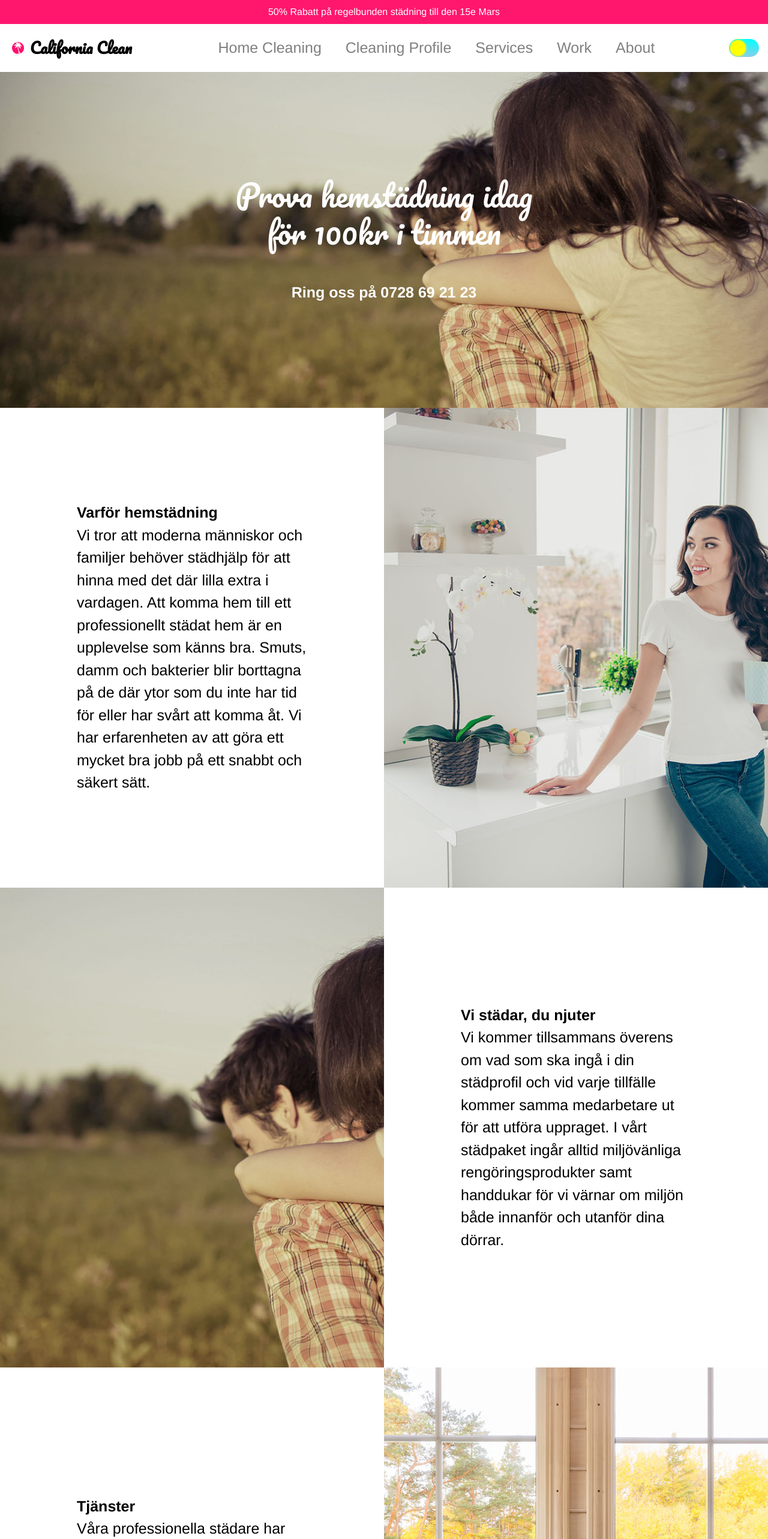
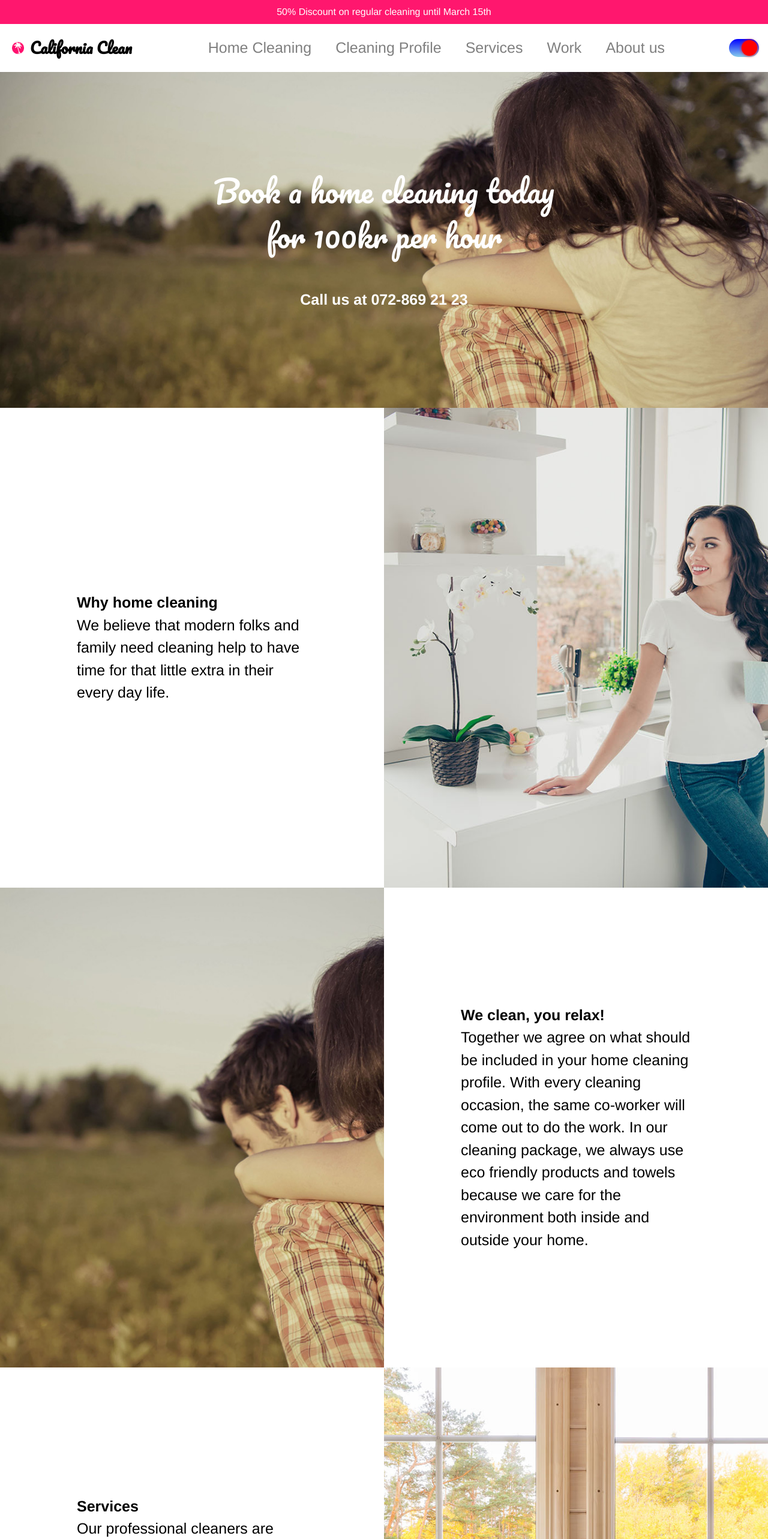
Before and after one commit to bvalean1997/californiaclean, a React (Create React App) app: page / in a window 1280 px wide. Shown: the top 2566 px of the page at 60% size. Built offline with nearby package versions, Linux system fonts and the light colour scheme.

Commit message:
Fix language toggle button with setTimeout

```diff
--- a/public/locales/en/translation.json
+++ b/public/locales/en/translation.json
@@ -1,4 +1,7 @@
 {
+  "Alert": {
+    "1": "50% Discount on regular cleaning until March 15th"
+  },
   "HomeCleaning": {
     "1": "Home Cleaning"
   },
@@ -13,5 +16,40 @@
   },
   "About": {
     "1": "About"
+  },
+  "Try": {
+    "1": "Book a home cleaning today",
+    "2": "for 100kr per hour",
+    "3": "Call us at 072-869 21 23"
+  },
+  "WhyHomeCleaning": {
+    "1": "Why home cleaning",
+    "2": "We believe that modern folks and family need cleaning help to have time for that little extra in their every day life."
+  },
+  "Enjoy": {
+    "1": "We clean, you relax!",
+    "2": "Together we agree on what should be included in your home cleaning profile. With every cleaning occasion, the same co-worker will come out to do the work. In our cleaning package, we always use eco friendly products and towels because we care for the environment both inside and outside your home."
+  },
+  "Services": {
+    "1": "Services",
+    "2": "Our professional cleaners are trained in regular cleaning, deep cleaning, windows washing, kitchen and bathroom cleaning as well as moving cleaning. We cover all your cleaning needs home and if there is something you need that is not standard, you can always add additional services."
+  },
+  "Work": {
+    "1": "Work",
+    "2": "Want to work with California Clean? We train personell in cleaning and all our staff members will go through a rigorous training with everything from material knowledge and furniture care to the use of cleaning products, clothing care and special equipment. Because many of our crew members come from English speaking countries we even do Swedish language sessions together."
+  },
+  "About": {
+    "1": "About us",
+    "2": "California Clean was established in Orange & Los Angeles County, California in 1996 and was run successfully for 10 sunshine years ;). Later we moved to Belgium, soon to Holland and now we are based in Sweden."
+  },
+  "FooterServices": {
+    "1": "Services",
+    "2": "Deep Cleaning",
+    "3": "Home Cleaning",
+    "4": "Kitchen Cleaning",
+    "5": "Windows Cleaning",
+    "6": "Relocation Cleaning",
+    "7": "Office & Retail Cleaning",
+    "8": "Post Construction Cleaning"
   }
 }
--- a/public/locales/se/translation.json
+++ b/public/locales/se/translation.json
@@ -1,4 +1,7 @@
 {
+  "Alert": {
+    "1": "50% Rabatt på regelbunden städning tills den 15e Mars"
+  },
   "HomeCleaning": {
     "1": "Hemstädning"
   },
@@ -9,9 +12,44 @@
     "1": "Tjänster"
   },
   "Work": {
-    "1": "Personal"
+    "1": "Personalutbildning"
   },
   "About": {
     "1": "Om Oss"
+  },
+  "Try": {
+    "1": "Boka hemstädning idag",
+    "2": "för 100kr i timmen",
+    "3": "Ring oss på 072-869 21 23"
+  },
+  "WhyHomeCleaning": {
+    "1": "Varför hemstädning?",
+    "2": "Vi tror att moderna människor och familjer behöver städhjälp för att hinna med det där lilla extra i vardagen. Att komma hem till ett professionellt städat hem är en upplevelse som känns bra. Smuts, damm och bakterier blir borttagna på de där ytor som du inte har tid för eller har svårt att komma åt. Vi har erfarenheten av att göra ett mycket bra jobb på ett snabbt och säkert sätt."
+  },
+  "Enjoy": {
+    "1": "Vi städar, du njuter!",
+    "2": "Vi kommer tillsammans överens om vad som ska ingå i din städprofil och vid varje tillfälle kommer samma medarbetare ut för att utföra uppraget. I vårt städpaket ingår alltid miljövänliga rengöringsprodukter samt handdukar för vi värnar om miljön både innanför och utanför dina dörrar."
+  },
+  "Services": {
+    "1": "Tjänster",
+    "2": "Våra professionella städare har utbildning inom Första-gångs-städning, storstädning, fönsterputs, köks och badrumsstädning, samt flyttstädning. I princip så täcker vi alla dina städbehov hemma och är det något som inte är standard går det alltid att lägga till extra tjänster."
+  },
+  "Work": {
+    "1": "Personalutbildning",
+    "2": "Vill du jobba med California Clean? Vi tränar personal i städning och alla medarbetare genomgår en omfattande utbildning med allt från materialkunskap och möbelvård till användning av städprodukter klädvård och specialutrustning. Eftersom många av våra medarbetare kommer från engelskspråkiga länder tränar vi till och med Svenska tillsammans."
+  },
+  "About": {
+    "1": "Om Oss",
+    "2": "California Clean etablerades 1996 i Californien och drevs framgångsrikt i 10 soliga år ;) Senare flyttade vi till Nederländerna och Belgien och nu är vi stadgade i Sverige."
+  },
+  "FooterServices": {
+    "1": "Tjänster",
+    "2": "Storstädning",
+    "3": "Hemstädning",
+    "4": "Köksstädning",
+    "5": "Fönsterputs",
+    "6": "Flyttstädning",
+    "7": "Företagsstädning",
+    "8": "Renoveringsstädning"
   }
 }
--- a/src/App.css
+++ b/src/App.css
@@ -14,7 +14,7 @@ html {
 
 h1 {
   font-size: 2rem;
-  line-height: 2.5rem;
+  line-height: 3rem;
   font-family: "Pacifico", cursive;
   font-weight: 100;
   margin-bottom: 50px;
--- a/src/App.js
+++ b/src/App.js
@@ -5,6 +5,7 @@ import SideDrawer from './components/SideDrawer/SideDrawer'
 import Backdrop from './components/Backdrop/Backdrop'
 import Top from './components/Top'
 import Footer from './components/Footer'
+import { useTranslation } from 'react-i18next'
 
 import Aos from 'aos'
 import "aos/dist/aos.css"
@@ -12,6 +13,7 @@ import "aos/dist/aos.css"
 
 const App = () => {
 
+  const { t, i18n } = useTranslation()
   const [sideDrawerOpen, setsideDrawerOpen] = useState(false)
 
   const drawerToggleClickHandler = () => {
@@ -45,16 +47,16 @@ const App = () => {
 
       <div className="top">
         <div>
-          <h1>Prova hemstädning idag<br/>för 100kr i timmen</h1>
-          <h3>Ring oss på 0728 69 21 23</h3>
+          <h1>{t('Try.1')}<br/>{t('Try.2')}</h1>
+          <h3>{t('Try.3')}</h3>
         </div>
       </div>
 
       <div id="hemstadning" className="flexBox">
         <div className="box1 "></div>
         <div className="box2" data-aos="fade-right">
-          <h2>Varför hemstädning</h2>
-          <p>Vi tror att moderna människor och familjer behöver städhjälp för att hinna med det där lilla extra i vardagen. Att komma hem till ett professionellt städat hem är en upplevelse som känns bra. Smuts, damm och bakterier blir borttagna på de där ytor som du inte har tid för eller har svårt att komma åt. Vi har erfarenheten av att göra ett mycket bra jobb på ett snabbt och säkert sätt.</p></div>
+          <h2>{t('WhyHomeCleaning.1')}</h2>
+          <p>{t('WhyHomeCleaning.2')}</p></div>
         <div className="box3"></div>
         <div className="box4 background1"></div>
       </div>
@@ -63,9 +65,9 @@ const App = () => {
       <div id="stadprofil" className="flexBox">
         <div className="box5 background2"></div>
         <div className="box6"></div>
-        <div className="box7" data-aos="fade-left">
-          <h2>Vi städar, du njuter</h2>
-          <p>Vi kommer tillsammans överens om vad som ska ingå i din städprofil och vid varje tillfälle kommer samma medarbetare ut för att utföra uppraget. I vårt städpaket ingår alltid miljövänliga rengöringsprodukter samt handdukar för vi värnar om miljön både innanför och utanför dina dörrar.</p>
+        <div className="box7" data-aos="fade-right">
+          <h2>{t('Enjoy.1')}</h2>
+          <p>{t('Enjoy.2')}</p>
         </div>
         <div className="box8"></div>
       </div>
@@ -74,8 +76,8 @@ const App = () => {
       <div id="tjanster" className="flexBox">
         <div className="box1"></div>
         <div className="box2" data-aos="fade-right">
-          <h2>Tjänster</h2>
-          <p>Våra professionella städare har utbildning inom Första-gångs-städning, storstädning, fönsterputs, köks och badrumsstädning, samt flyttstädning. I princip så täcker vi alla dina städbehov hemma och är det något som inte är standard går det alltid att lägga till extra tjänster.</p>
+          <h2>{t('Services.1')}</h2>
+          <p>{t('Services.2')}</p>
         </div>
         <div className="box3"></div>
         <div className="box4 background3"></div>
@@ -85,9 +87,9 @@ const App = () => {
       <div id="personal" className="flexBox">
         <div className="box5 background4"></div>
         <div className="box6"></div>
-        <div className="box7" data-aos="fade-left">
-          <h2>Personalutbildning</h2>
-          <p>Vill du jobba med California Clean? Vi tränar personal i städning och alla medarbetare genomgår en omfattande utbildning med allt från materialkunskap och möbelvård till användning av städprodukter klädvård och specialutrustning. Eftersom många av våra medarbetare kommer från engelskspråkiga länder tränar vi till och med Svenska tillsammans.</p>
+        <div className="box7" data-aos="fade-right">
+          <h2>{t('Work.1')}</h2>
+          <p>{t('Work.2')}</p>
         </div>
         <div className="box8"></div>
       </div>
@@ -95,8 +97,8 @@ const App = () => {
       <div id="omoss" className="flexBox">
         <div className="box1"></div>
         <div className="box2" data-aos="fade-right">
-          <h2>Om California Clean</h2>
-          <p>California Clean etablerades 1996 i Californien och drevs lyckosamt i 10 soliga år. Senare flyttade företaget till Nederländerna och Belgien och nu är vi stadgade i Sverige.</p>
+          <h2>{t('About.1')}</h2>
+          <p>{t('About.2')}</p>
         </div>
         <div className="box3"></div>
         <div className="box4 background5"></div>
--- a/src/components/Navbar/Navbar.js
+++ b/src/components/Navbar/Navbar.js
@@ -1,4 +1,4 @@
-import React from 'react'
+import React, { useState } from 'react'
 import logo from '../../img/palm.png'
 import './Navbar.css'
 import DrawerToggleButton from '../SideDrawer/DrawerToggleButton'
@@ -6,16 +6,21 @@ import {Link} from 'react-scroll'
 import {animateScroll as scroll} from 'react-scroll'
 import Toggle from '../Toggle'
 import { useTranslation } from 'react-i18next'
+import i18n from '../../i18next'
 
 
 const Navbar = props => {
+
   const { t, i18n } = useTranslation()
-  const [toggled, setToggled] = React.useState(false)
+  const [toggled, setToggled] = useState(false)
+
   const toggleClickHandler = () => {
     setToggled(s => !s)
-    if (toggled) i18n.changeLanguage('se')
-    else i18n.changeLanguage('en')
+    toggled ? i18n.changeLanguage('se') : i18n.changeLanguage('en')
   }
+
+  if (i18n.language === "en") setTimeout (() => { setToggled(true) }, 200)
+
   return (
     <header>
       <nav>
--- a/src/components/SideDrawer/SideDrawer.css
+++ b/src/components/SideDrawer/SideDrawer.css
@@ -27,6 +27,7 @@
 
 .side-drawer li {
   margin: 0.5rem 0;
+  cursor: pointer;
 }
 
 .side-drawer a:active {
--- a/src/components/SideDrawer/SideDrawer.js
+++ b/src/components/SideDrawer/SideDrawer.js
@@ -1,8 +1,10 @@
 import React from 'react'
 import './SideDrawer.css'
 import {Link} from 'react-scroll'
+import { useTranslation } from 'react-i18next'
 
 const SideDrawer = props => {
+  const { t, i18n } = useTranslation()
   let drawerClasses = ['side-drawer']
   if (props.show) {
     drawerClasses = ['side-drawer open']
@@ -10,11 +12,11 @@ const SideDrawer = props => {
 return (
     <div className={drawerClasses}>
       <ul>
-      <li><Link to="hemstadning" activeClass="active" smooth={true} duration={300} spy={true} offset={-80}>Hemstädning</Link></li>
-          <li><Link to="stadprofil" activeClass="active" smooth={true} duration={300} spy={true} offset={-80}>Städprofil</Link></li>
-          <li><Link to="tjanster" activeClass="active" smooth={true} duration={300} spy={true} offset={-80}>Tjänster</Link></li>
-          <li><Link to="personal" activeClass="active" smooth={true} duration={300} spy={true} offset={-80}>Personal</Link></li>
-          <li><Link to="omoss" activeClass="active" smooth={true} duration={300} spy={true} offset={-80}>Om Oss</Link></li>
+        <li><Link to="hemstadning" activeClass="active" smooth={true} duration={300} spy={true} offset={-80}>{t('HomeCleaning.1')}</Link></li>
+        <li><Link to="stadprofil" activeClass="active" smooth={true} duration={300} spy={true} offset={-80}>{t('CleaningProfile.1')}</Link></li>
+        <li><Link to="tjanster" activeClass="active" smooth={true} duration={300} spy={true} offset={-80}>{t('Services.1')}</Link></li>
+        <li><Link to="personal" activeClass="active" smooth={true} duration={300} spy={true} offset={-80}>{t('Work.1')}</Link></li>
+        <li><Link to="omoss" activeClass="active" smooth={true} duration={300} spy={true} offset={-80}>{t('About.1')}</Link></li>
       </ul>
     </div>
   )
--- a/src/components/Top.js
+++ b/src/components/Top.js
@@ -1,9 +1,11 @@
 import React from 'react'
+import { useTranslation } from 'react-i18next'
 
 const Top = () => {
+  const { t, i18n } = useTranslation()
   return (
     <div className="alert">
-      <div>50% Rabatt på regelbunden städning till den 15e Mars</div>
+      <div>{t('Alert.1')}</div>
     </div>
   )
 }
--- a/src/i18next.js
+++ b/src/i18next.js
@@ -21,7 +21,7 @@ i18n
   // init i18next
   // for all options read: https://www.i18next.com/overview/configuration-options
   .init({
-    fallbackLng: 'en',
+    fallbackLng: 'se',
     debug: true,
     whitelist: Languages,
 
```
Also changed, not shown: src/components/Footer.js (+10 -8 lines), src/img/pic6.jpg (deleted).
